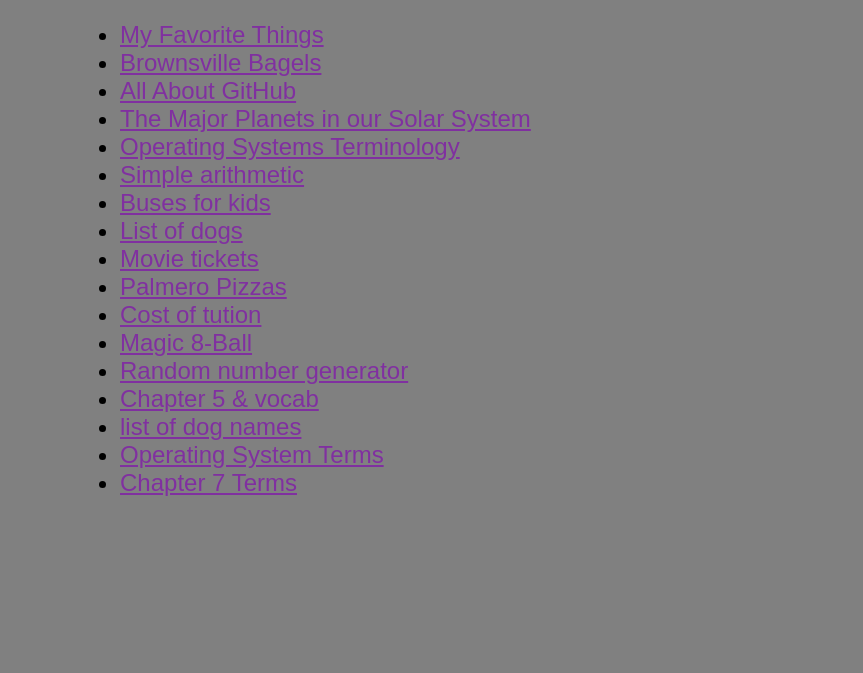
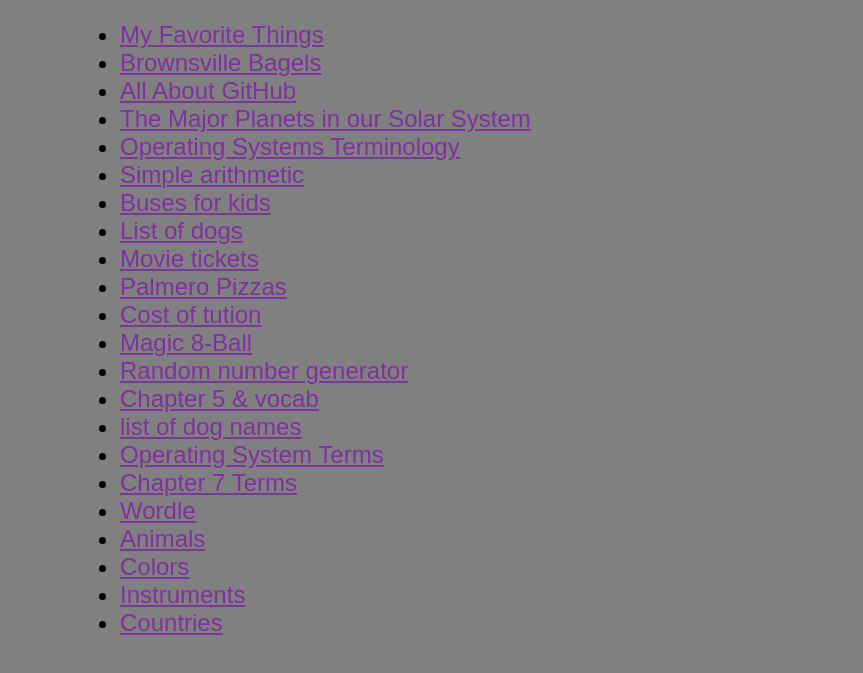
Before and after one commit to cdurflinger-pvcc/cdurflinger-pvcc.github.io, a plain HTML site: page index.html in a window 1280 px wide. Shown: the part 101-774 px from the top of the page, without its empty margins (0-863 px from the left). Drawn offline with Linux system fonts and the light colour scheme.

Commit message:
Update index.html

```diff
--- a/index.html
+++ b/index.html
@@ -53,6 +53,11 @@
 	<li><a href="dogs.py">list of dog names</a></li>
 	<li><a href="prolang.html">Operating System Terms</a></li>
 	<li><a href="software-eng.html">Chapter 7 Terms</a></li>
+	<li><a href="pordle.py">Wordle</a></li>
+	<li><a href="animals.txt">Animals</a></li>
+	<li><a href="colors.txt">Colors</a></li>
+	<li><a href="instruments.txt">Instruments</a></li>
+	<li><a href="countries.txt">Countries</a></li>
 <ul>
 </body>
 </html>
```
